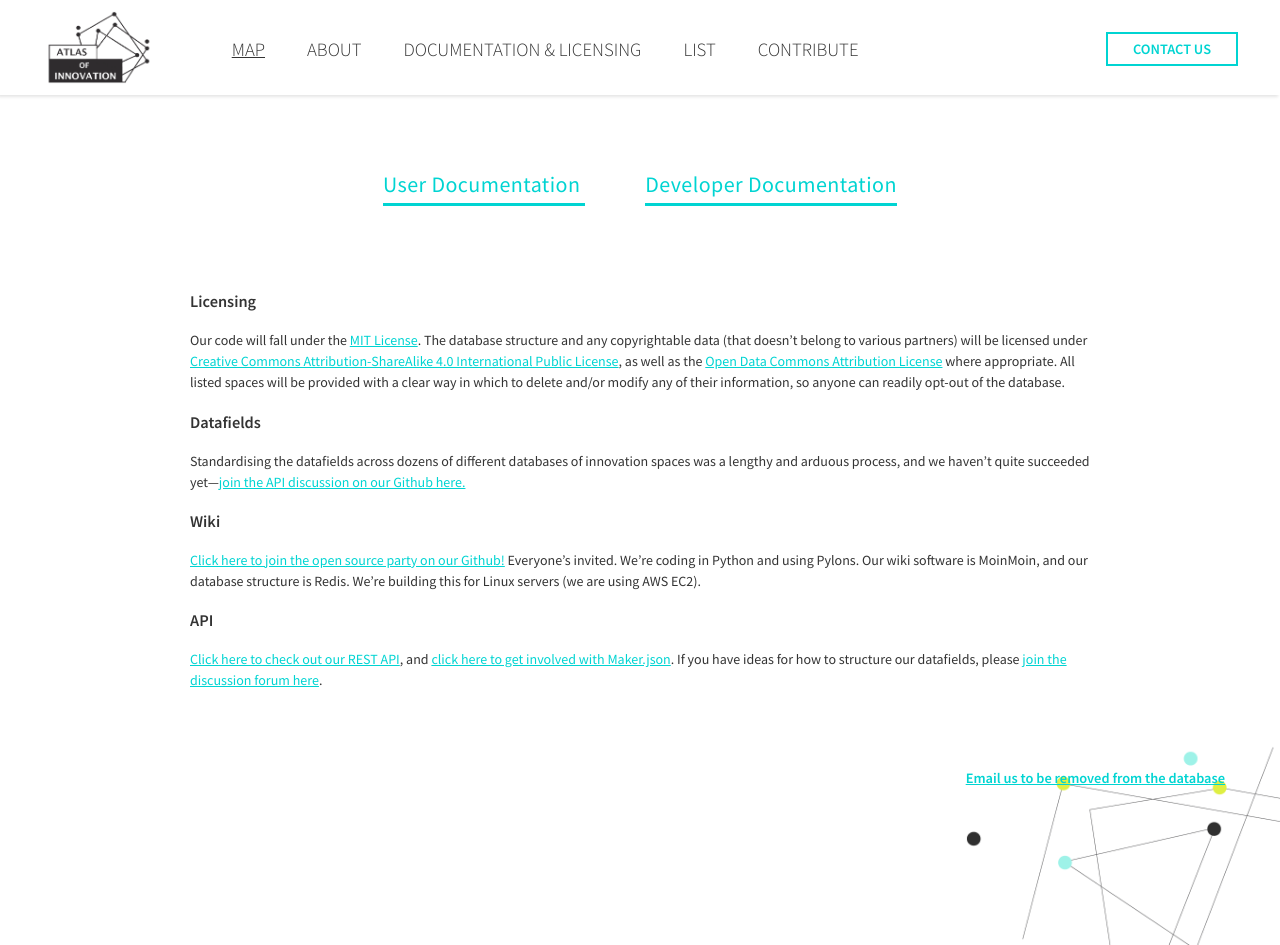
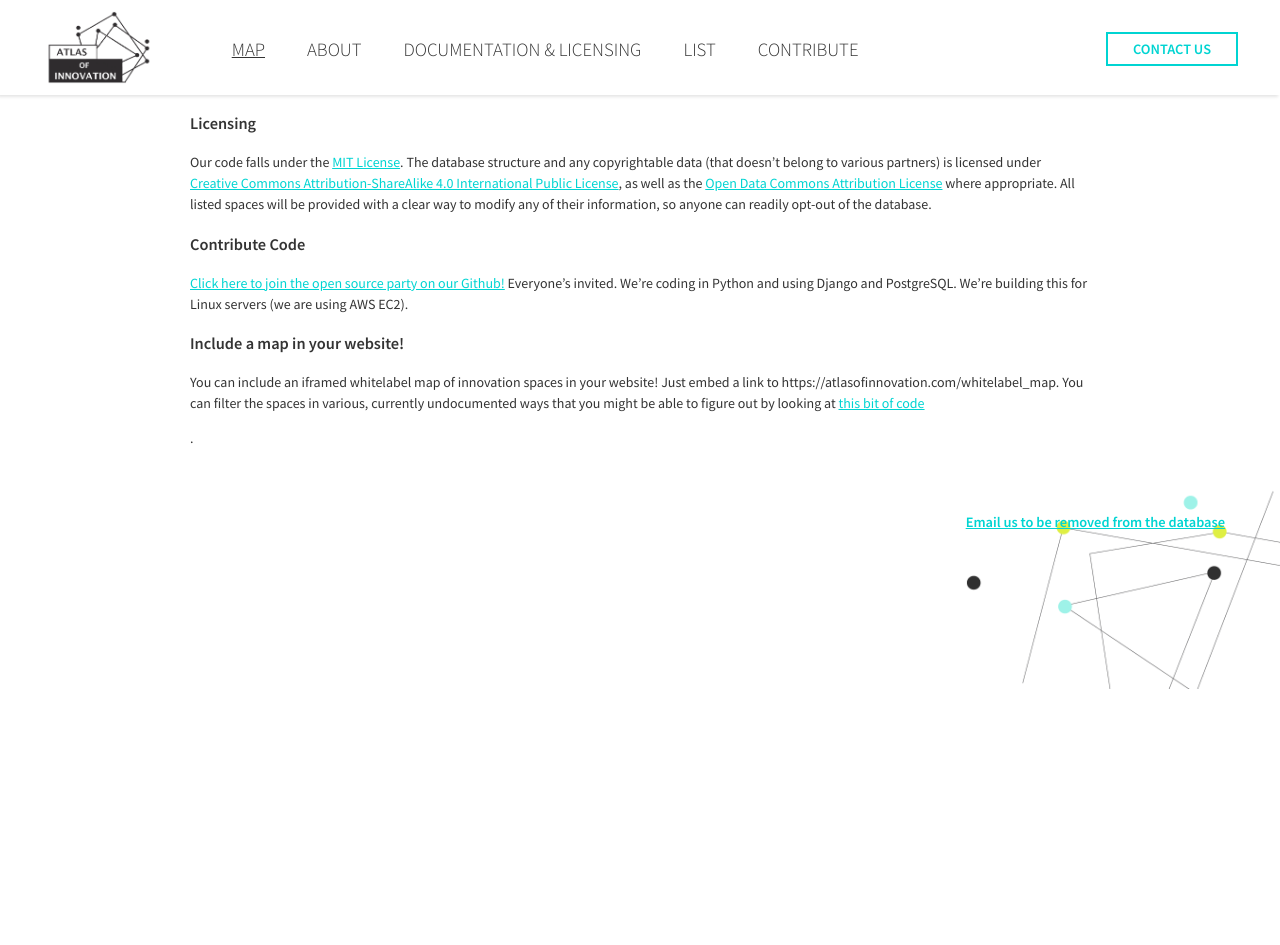
Before and after one commit to AnanseGroup/atlas_of_innovation, a Django app: page /docs/developer/ in a window 1280 px wide. After the commit the page ends 689 px from the top, so only its background shows below. Run offline with Django 3.2, Linux system fonts and the light colour scheme; some libraries are stand-ins or nearby versions.

Commit message:
documentation: Update docs so that they are more accurate.

```diff
--- a/application/templates/static/developer-documentation.html
+++ b/application/templates/static/developer-documentation.html
@@ -2,23 +2,18 @@
 {% include "../snippets/header.html" %}
 
 <div id="goals-page" class="container">
-	{% include "../snippets/docs-menu.html" %}
 	<section class="page-content columns source-sans">
 		<div>
 			<h3>Licensing</h3>
-			<p>Our code will fall under the <a href="https://opensource.org/licenses/MIT">MIT License</a>. The database structure and any copyrightable data (that doesn’t belong to various partners) will be licensed under <a href="https://creativecommons.org/licenses/by-sa/4.0/legalcode">Creative Commons Attribution-ShareAlike 4.0 International Public License</a>, as well as the <a href="http://opendatacommons.org/licenses/by/1.0/">Open Data Commons Attribution License</a> where appropriate. All listed spaces will be provided with a clear way in which to delete and/or modify any of their information, so anyone can readily opt-out of the database.</p>
+			<p>Our code falls under the <a href="https://opensource.org/licenses/MIT">MIT License</a>. The database structure and any copyrightable data (that doesn’t belong to various partners) is licensed under <a href="https://creativecommons.org/licenses/by-sa/4.0/legalcode">Creative Commons Attribution-ShareAlike 4.0 International Public License</a>, as well as the <a href="http://opendatacommons.org/licenses/by/1.0/">Open Data Commons Attribution License</a> where appropriate. All listed spaces will be provided with a clear way to modify any of their information, so anyone can readily opt-out of the database.</p>
 		</div>
 		<div>
-			<h3>Datafields</h3>
-			<p>Standardising the datafields across dozens of different databases of innovation spaces was a lengthy and arduous process, and we haven’t quite succeeded yet—<a href="https://github.com/AnanseGroup/map-of-innovation">join the API discussion on our Github here.</a></p>
+			<h3>Contribute Code</h3>
+			<p><a href="https://github.com/AnanseGroup/atlas_of_innovation">Click here to join the open source party on our Github!</a> Everyone’s invited. We’re coding in Python and using Django and PostgreSQL. We’re building this for Linux servers (we are using AWS EC2).</p>
 		</div>
 		<div>
-			<h3>Wiki</h3>
-			<p><a href="https://github.com/AnanseGroup/map-of-innovation">Click here to join the open source party on our Github!</a> Everyone’s invited. We’re coding in Python and using Pylons. Our wiki software is MoinMoin, and our database structure is Redis. We’re building this for Linux servers (we are using AWS EC2).</p>
-		</div>
-		<div>
-			<h3>API</h3>
-			<p><a href="https://github.com/AnanseGroup/map-of-innovation">Click here to check out our REST API</a>, and <a href="https://github.com/rrbaker/maker.json">click here to get involved with Maker.json</a>. If you have ideas for how to structure our datafields, please <a href="https://docs.google.com/document/d/1U9BwfkqsDpekBjB9DkHUnKrLJigaIYWK0HX6zuM9Nv0/edit">join the discussion forum here</a>.</p>
+			<h3>Include a map in your website!</h3>
+			<p>You can include an iframed whitelabel map of innovation spaces in your website! Just embed a link to https://atlasofinnovation.com/whitelabel_map. You can filter the spaces in various, currently undocumented ways that you might be able to figure out by looking at <a href="https://github.com/AnanseGroup/atlas_of_innovation/blob/master/application/views/API_views.py">this bit of code</a> </p>.
 		</div>
 	</section>
 </div>
--- a/application/urls.py
+++ b/application/urls.py
@@ -9,7 +9,7 @@ urlpatterns = [
     path('about/', views.about, name='about'),
     path('about/goals/', views.goals, name='goals'),
     path('about/contributors/', views.contributors, name='contributors'),
-    path('docs/', views.userDocs, name='userDocs'),
+    path('docs/', views.devDocs, name='userDocs'),
     path('docs/developer/', views.devDocs, name='devDocs'),
     path('filter/', views.wiki, name='wiki'),
     path('contribute/', views.contribute, name='contribute'),
```
